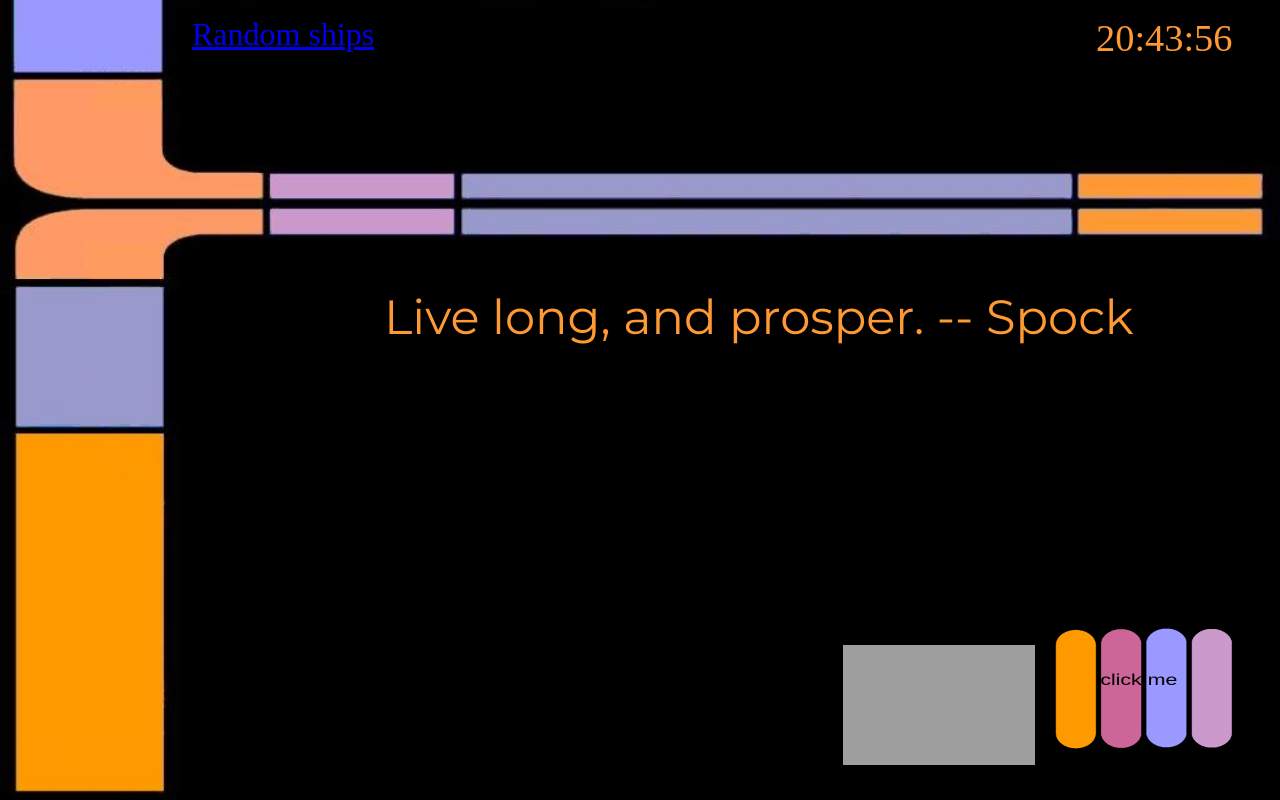
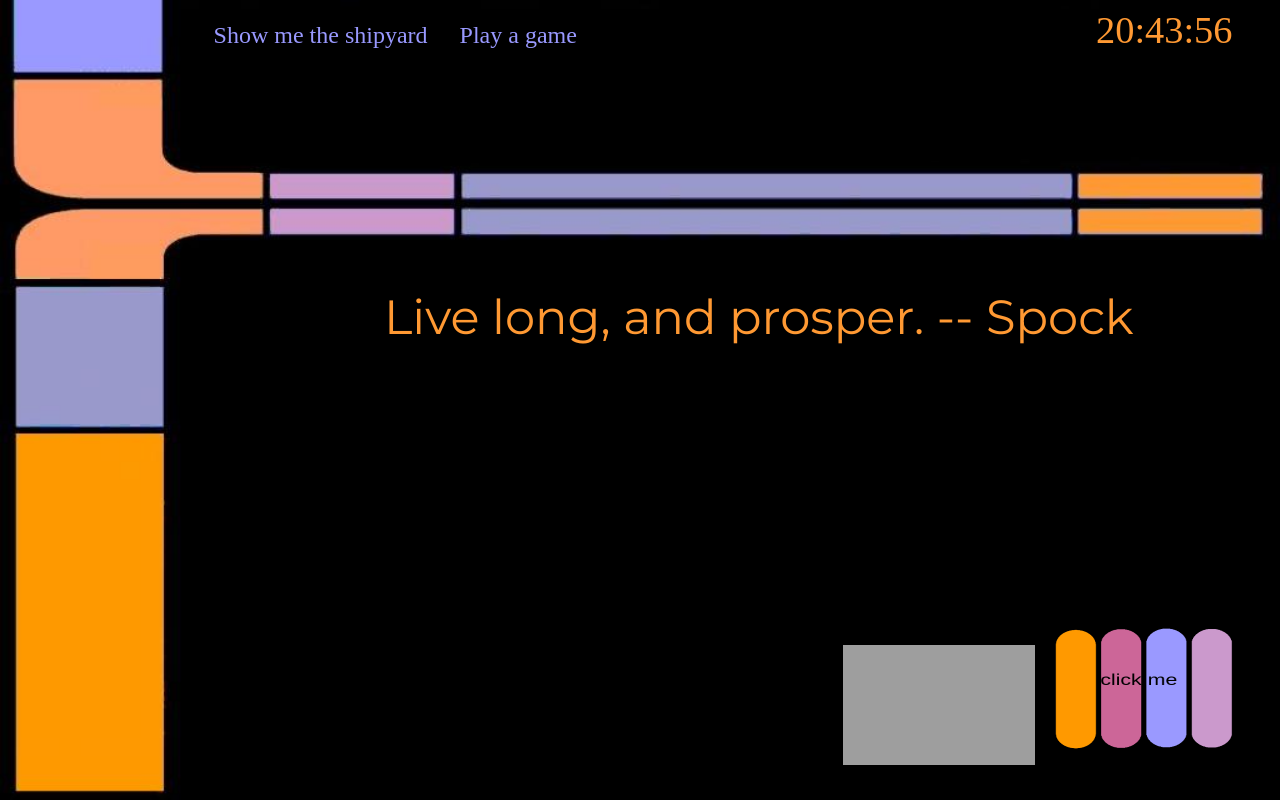
Before and after one commit to nadia643/quote-generator, a website: page index.html in a window 1280 px wide. Drawn offline with Linux system fonts and the light colour scheme; grey boxes are pictures that could not be loaded.

Commit message:
changed navbar padding

```diff
--- a/app.js
+++ b/app.js
@@ -25,8 +25,6 @@ let quotes = [
     "You know as well as I do that fear exists for one purpose, to be conquered. -- Janeway",
     "You can't just walk away from your responsibilities because you made a mistake. -- Janeway",
     "I dread the day when everyone on this ship agrees with me. -- Janeway"
-
-
 ]
 
 function newQuote() {
--- a/index.html
+++ b/index.html
@@ -12,9 +12,10 @@
 
 <nav>
     <ul>
-        <li><a href="/random-ships.html">Random ships</a></li>
+        <li><a href="/random-ships.html">Show me the shipyard</a></li>
+        <li><a href="https://determined-hawking-295d85.netlify.com/" target="_blank">Play a game</a></li>
     </ul>
-</nav>
+    </nav>
 <div id="txt"></div>
     <p id="quote">Live long, and prosper. -- Spock</p>
     <img class="lcars" id="lcars" src='./images/lcars.png' alt="spock-button" onClick="newQuote()" />
--- a/sass/main.scss
+++ b/sass/main.scss
@@ -55,16 +55,28 @@ body {
     left: 450px;
 }
 
-li {
-    position: absolute;
-    color: $button-purple;
-    font-size: 2rem;
+ul {
     list-style-type: none;
-    text-decoration: none;
-    left: 15%;
+    margin: 0;
+    padding: 0;
+    margin-left:15%;
 }
 
-a:link a:visited a:active {
+li {
+    float: left;
+
+
+}
+li a {
+  display: block;
+  color: $button-purple;
+  text-align: center;
+  padding: 14px 16px;
+  text-decoration: none;
+  font-size: 1.5rem;
+}
+
+a:link a:visited a:hover a:active {
     color: $button-purple;
     text-decoration: none;
 }
```
Also changed, not shown: random-ships.html (+1 -0 lines), css/style.css.
